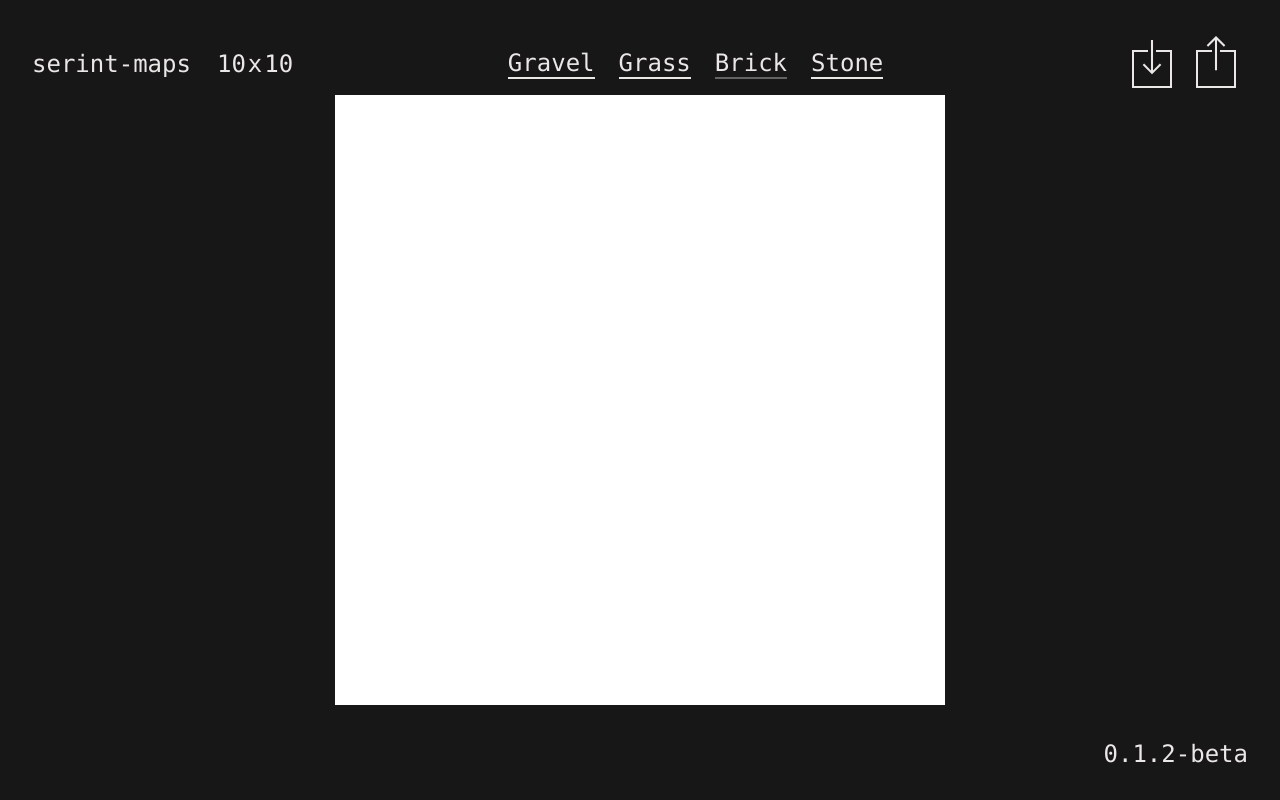
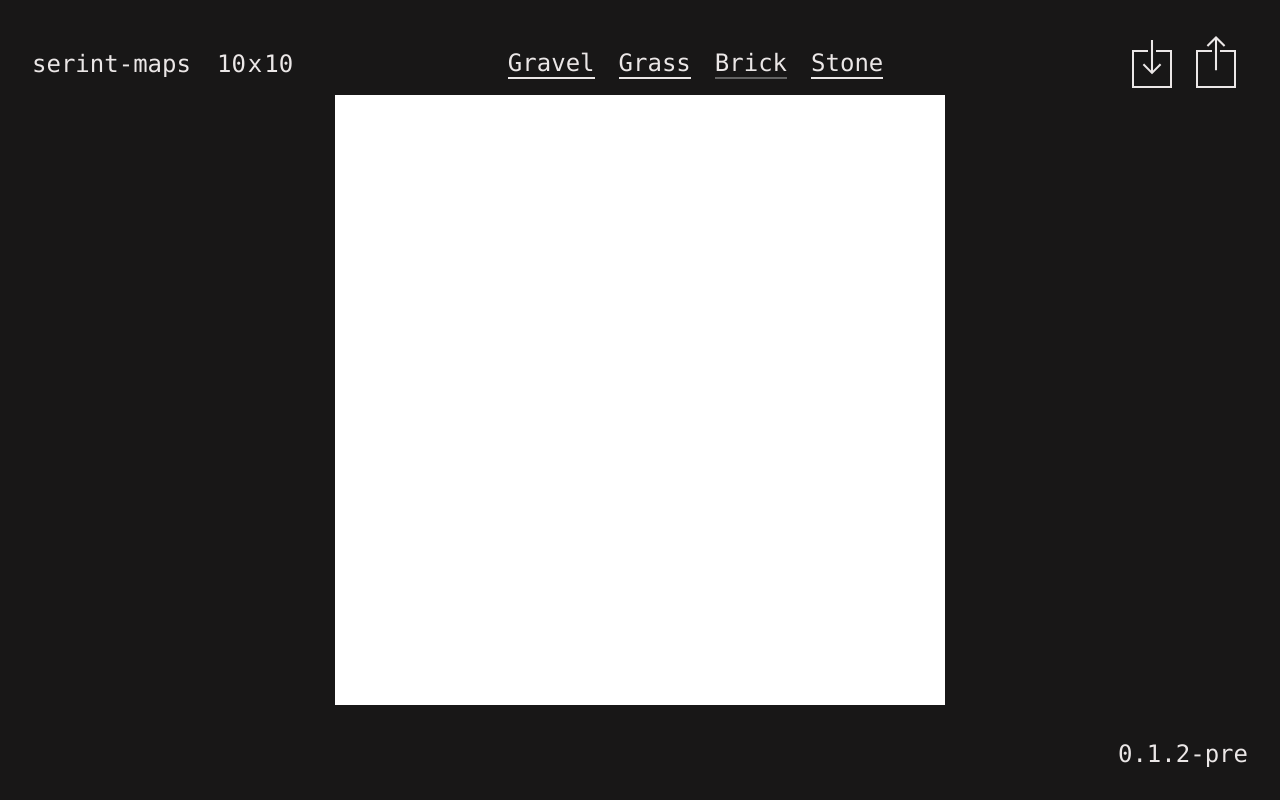
Before and after one commit to virtbad/SerintMaps, a React (Create React App) app: page / in a window 1280 px wide. Built offline with nearby package versions, Linux system fonts and the light colour scheme.

Commit message:
version fix

```diff
--- a/src/compontents/index.tsx
+++ b/src/compontents/index.tsx
@@ -117,7 +117,7 @@ const App: React.FC = (): JSX.Element => {
 
   return (
     <main className="main" ref={ref}>
-      <div className="version" children={version(Status.BETA)} />
+      <div className="version" children={version(Status.PRERELEASE)} />
       <header className="title-container">
         <div className="title-subcontainer">
           <p className="title-element" children="serint-maps" />
```
